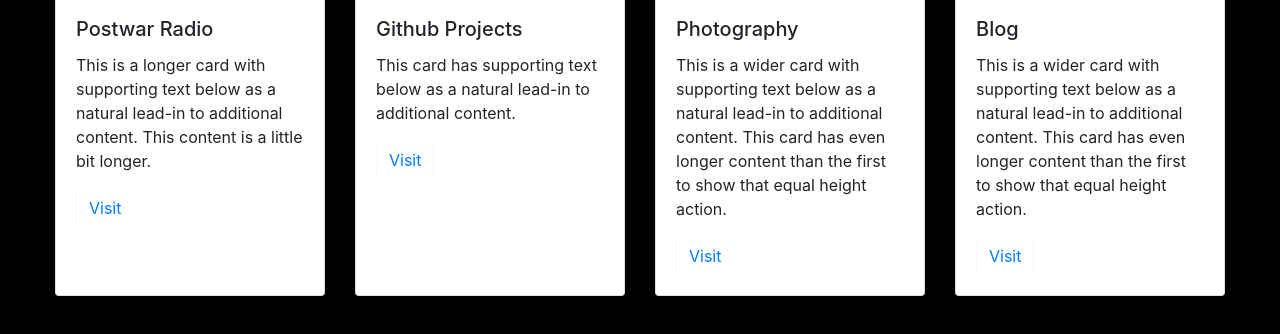
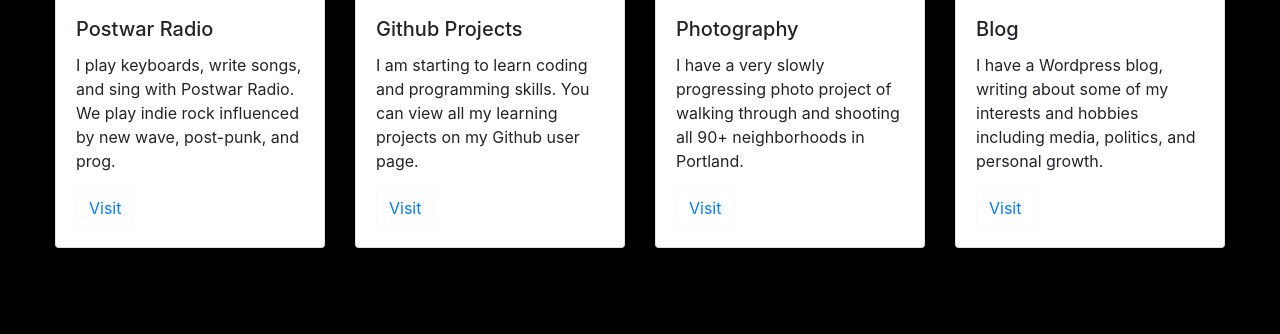
Before and after one commit to meilar/portfolio, a plain HTML site: page index.html in a window 1280 px wide. Shown: the part 1354-1688 px from the top of the page. After the commit the page ends 1642 px from the top, so only its background shows below. Drawn offline with nearby package versions, Linux system fonts and the light colour scheme.

Commit message:
Add project descriptions to card deck

```diff
--- a/index.html
+++ b/index.html
@@ -72,8 +72,7 @@
           <a href="https://www.ssa.gov/history/ssn/misused.html" class="info">078-05-1120</a>
           <h4>Phone Number</h4>
           <a href="https://www.youtube.com/watch?v=6WTdTwcmxyo" class="info">555-867-5309</a>
-    </div>
-  </div>
+        </div></div>
      </div>
      <div class="row" id="proj-head">
        <div class="col-md-12 bio">
@@ -86,7 +85,7 @@
           <img class="card-img-top" src="https://postwarradio.files.wordpress.com/2018/01/header.jpg" alt="Postwar Radio photo">
           <div class="card-body">
             <h5 class="card-title">Postwar Radio</h5>
-            <p class="card-text">This is a longer card with supporting text below as a natural lead-in to additional content. This content is a little bit longer.</p>
+            <p class="card-text">I play keyboards, write songs, and sing with Postwar Radio. We play indie rock influenced by new wave, post-punk, and prog.</p>
             <p class="card-text"><small class="text-muted"><button class="btn btn-outline-light btn-small"><a href="https://www.postwarradio.com">Visit</a></button></small></p>
           </div>
         </div>
@@ -94,7 +93,7 @@
           <img class="card-img-top" src="https://media.giphy.com/media/sULKEgDMX8LcI/giphy.gif" alt="Gif of matrix code">
           <div class="card-body">
             <h5 class="card-title">Github Projects</h5>
-            <p class="card-text">This card has supporting text below as a natural lead-in to additional content.</p>
+            <p class="card-text">I am starting to learn coding and programming skills. You can view all my learning projects on my Github user page.</p>
             <p class="card-text"><small class="text-muted"><button class="btn btn-outline-light btn-small"><a href="http://www.github.com/meilar">Visit</a></button></small></p>
           </div>
         </div>
@@ -102,7 +101,7 @@
           <img class="card-img-top" src="https://image.vsco.co/1/51d9f31bbf22019307/57d46bfdc2190f3a6866256d/1136x852/vsco_091016.jpg" alt="Photo of Portland">
           <div class="card-body">
             <h5 class="card-title">Photography</h5>
-            <p class="card-text">This is a wider card with supporting text below as a natural lead-in to additional content. This card has even longer content than the first to show that equal height action.</p>
+            <p class="card-text">I have a very slowly progressing photo project of walking through and shooting all 90+ neighborhoods in Portland.</p>
             <p class="card-text"><small class="text-muted"><button class="btn btn-outline-light btn-small"><a href="https://vsco.co/mtthwkrl/journal/">Visit</a></button></small></p>
           </div>
         </div>
@@ -110,7 +109,7 @@
           <img class="card-img-top" src="https://images.pexels.com/photos/783737/pexels-photo-783737.jpeg?auto=compress&cs=tinysrgb&dpr=2&h=650&w=940" alt="Photo of hands writing">
           <div class="card-body">
             <h5 class="card-title">Blog</h5>
-            <p class="card-text">This is a wider card with supporting text below as a natural lead-in to additional content. This card has even longer content than the first to show that equal height action.</p>
+            <p class="card-text">I have a Wordpress blog, writing about some of my interests and hobbies including media, politics, and personal growth.</p>
             <p class="card-text"><small class="text-muted"><button class="btn btn-outline-light btn-small"><a href="https://mtthwkrl.wordpress.com">Visit</a></button></small></p>
           </div>
         </div>
```
Lines whose indentation alone changed are shown as unchanged.
